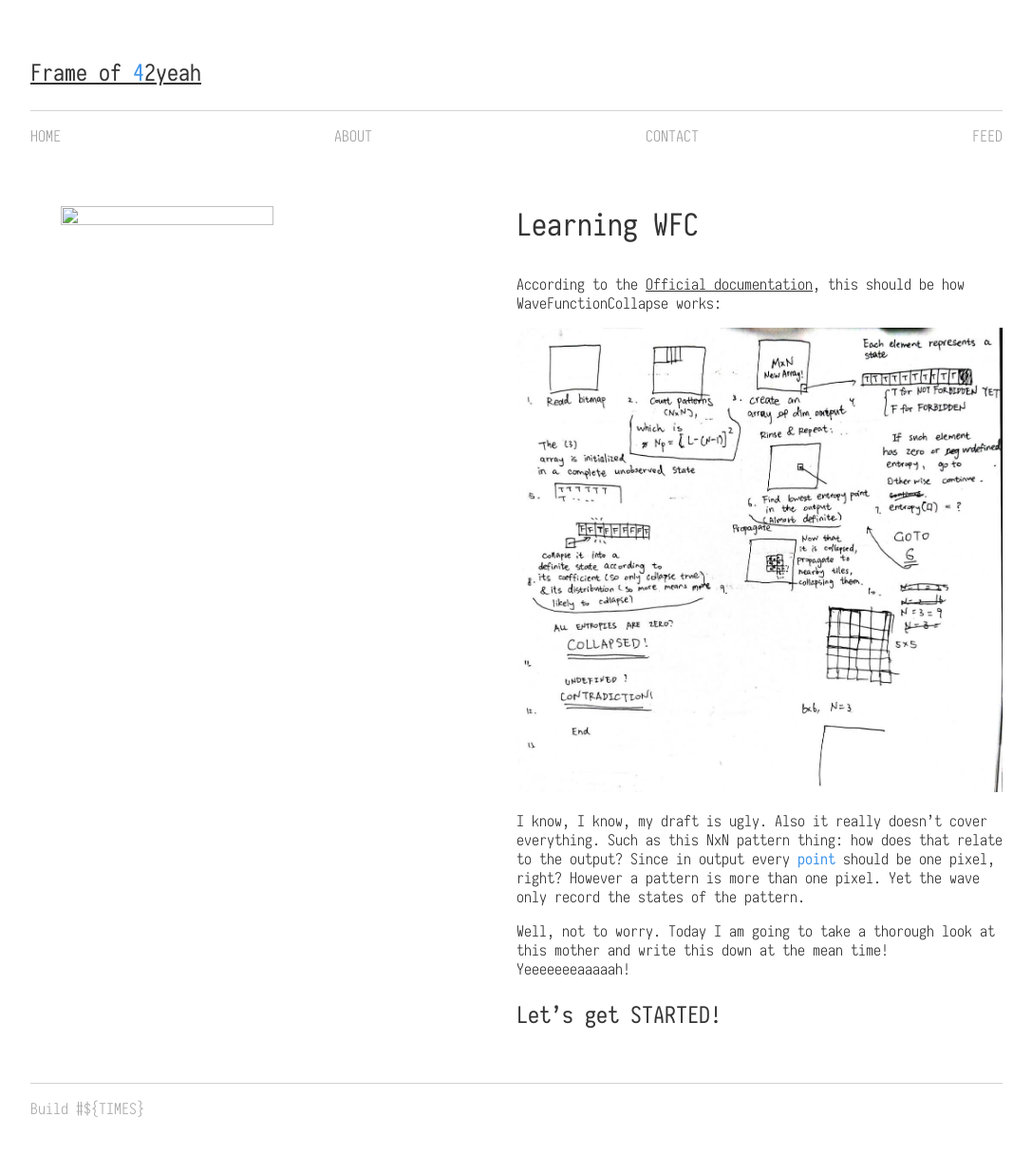
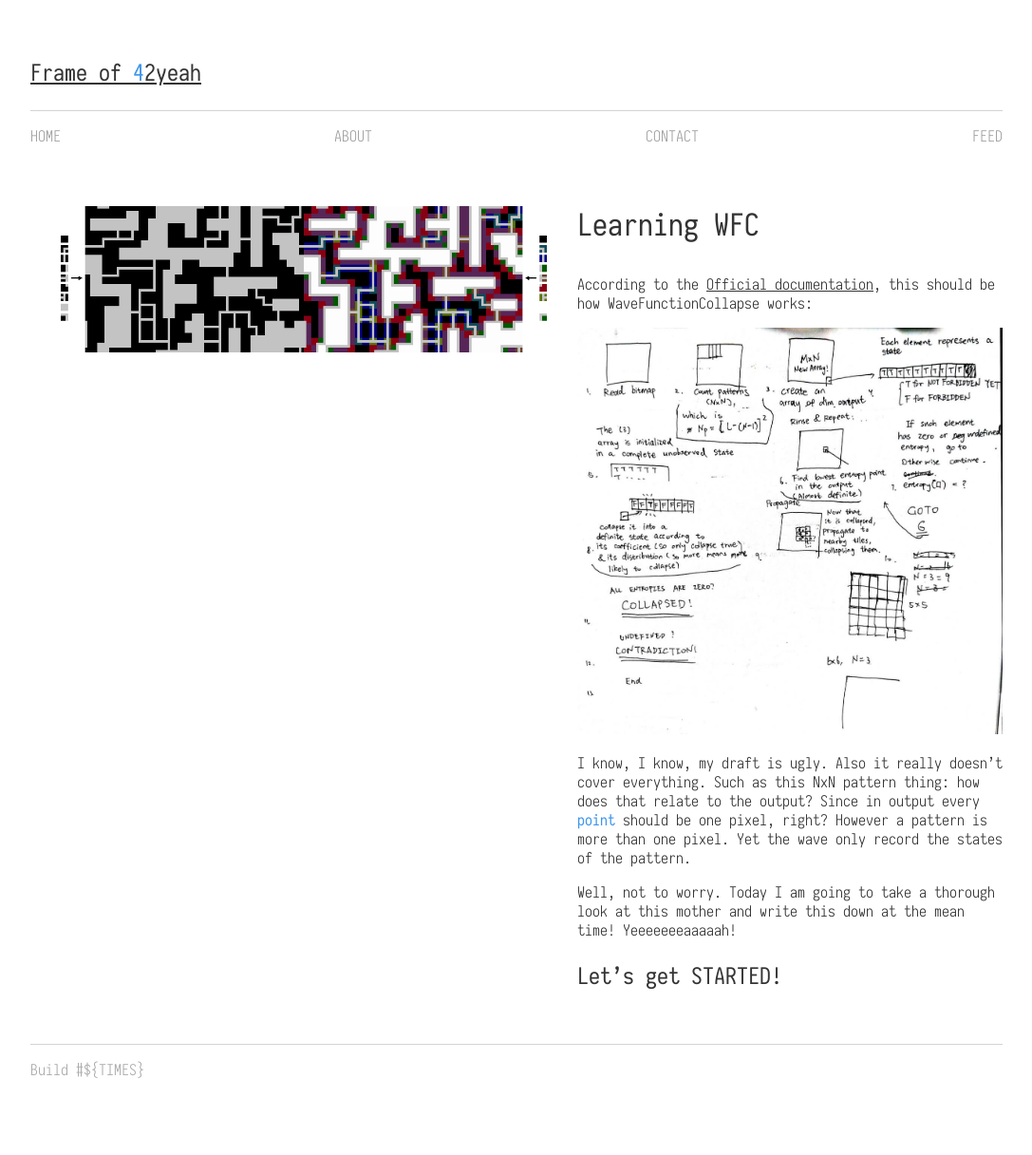
Before and after one commit to 42yeah/EoS, a Jekyll site: the page built from _posts/2020-1-24-learn-wfc.md, in a window 1280 px wide. Shown: the whole page at 95% size, without its empty margins (96-1183 px from the left). Built offline with Jekyll 4.4.1, drawn with Linux system fonts in a browser that asks for light colours; a script that is not in the unit is left out; after the commit the page ends 1175 px from its top, so only the background shows below that.

Commit message:
Added featured image

```diff
--- a/_posts/2020-1-24-learn-wfc.md
+++ b/_posts/2020-1-24-learn-wfc.md
@@ -1,7 +1,7 @@
 ---
 layout: post
 title: Learning WFC
-featured:
+featured: /assets/wfc/wfc-rooms.png
 ---
 
 According to the [Official documentation](https://github.com/mxgmn/WaveFunctionCollapse), this should be how WaveFunctionCollapse works:
```
Also changed, not shown: assets/wfc/wfc-rooms.png (added).
